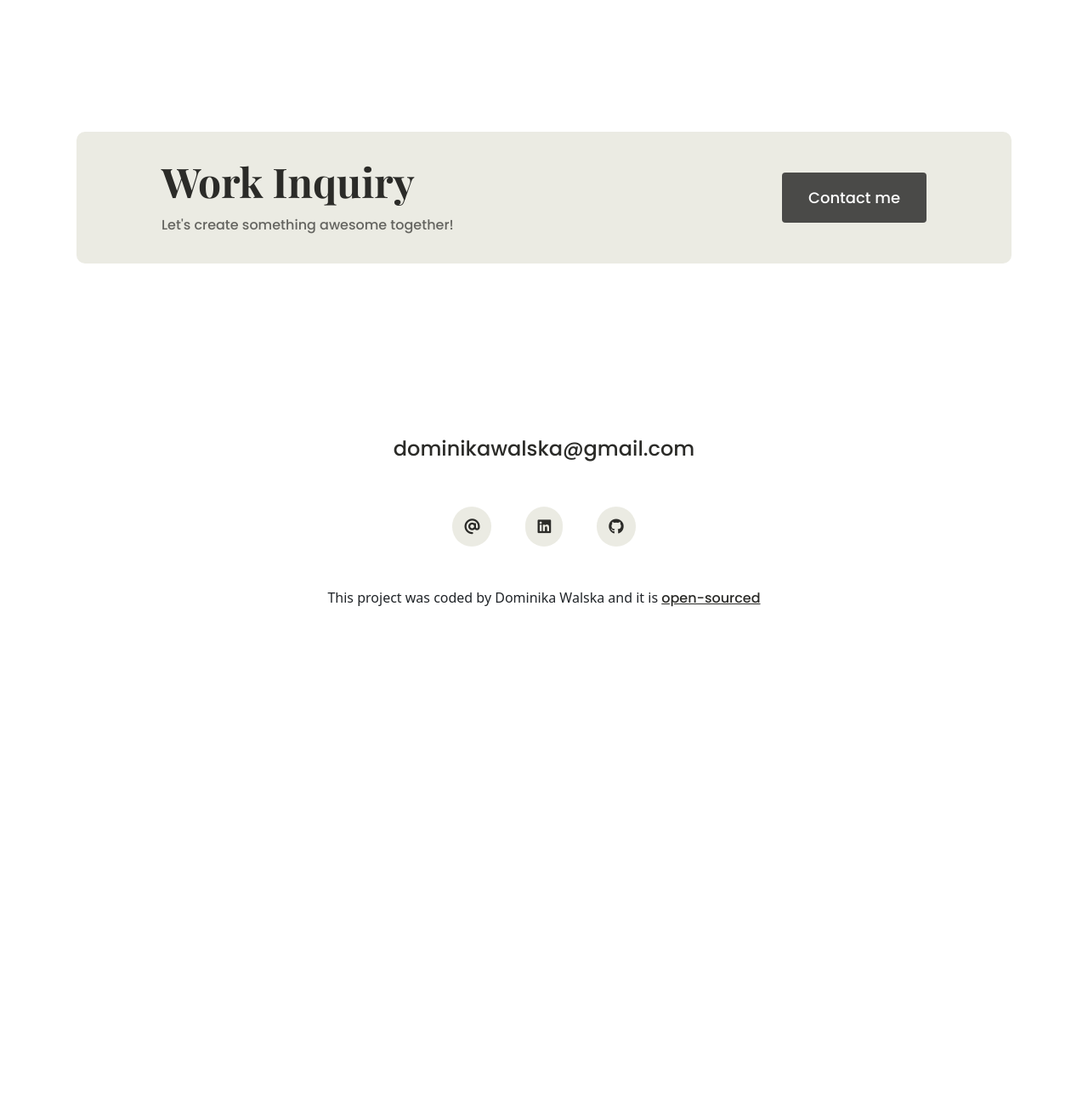
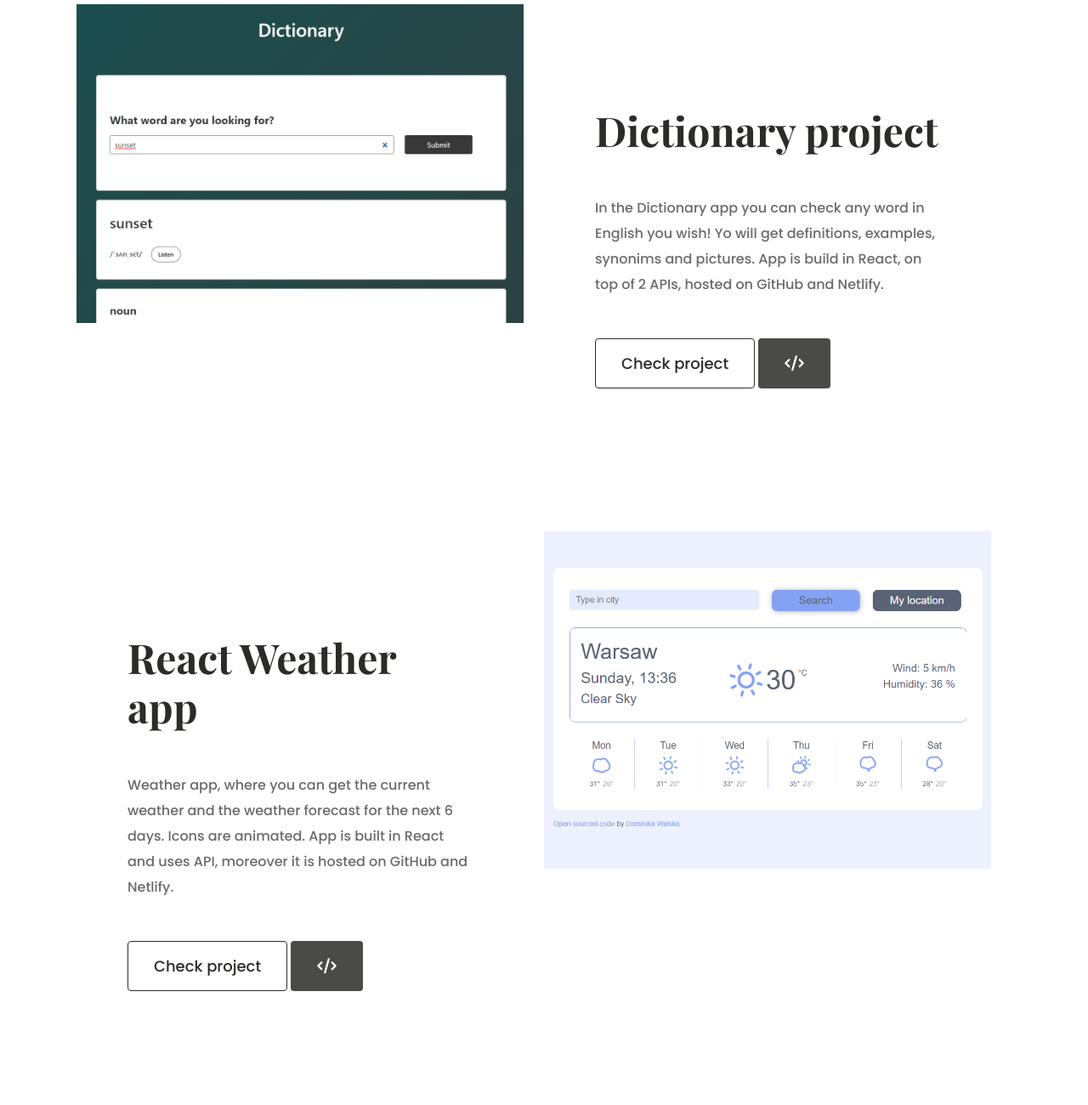
Before and after one commit to dominikawalska/portfolio-project-responsive, a plain HTML site: page work.html in a window 1280 px wide. Shown: the part 1540-2840 px from the top of the page at 85% size. Before the commit the page ends 2316 px from the top, so only its background shows below. Drawn offline with nearby package versions, Linux system fonts and the light colour scheme.

Commit message:
Added 2 projects to "Work"

```diff
--- a/work.html
+++ b/work.html
@@ -96,7 +96,7 @@
             <p class="mb-5">
               Thanks to weather app you can get, in the real time, the current
               weather and the weather forecast for next 5 days. App is built in
-              Vanilla JS, is using APIs and is hosted on GitHub and Netlify.
+              Vanilla JS, is using API and is hosted on GitHub and Netlify.
             </p>
             <a
               href="https://inspiring-fermi-8228f1.netlify.app/"
@@ -118,12 +118,85 @@
 
         <div class="col d-none d-lg-block">
           <a href="https://inspiring-fermi-8228f1.netlify.app/" target="_blank">
-            <img
-              src="/src/weather-project.png"
-              alt="Weather Project"
-              class="img-fluid"
+            <img src="/src/weather.png" alt="Weather Project" class="img-fluid"
           /></a>
         </div>
+
+        <div class="row mb-5">
+          <div class="col d-none d-lg-block">
+            <a
+              href="https://vermillion-basbousa-ebd75e.netlify.app/"
+              title="Dictionary project"
+              target="_blank"
+            >
+              <img
+                src="/src/dictionary.png"
+                alt="Dictionary Project"
+                class="img-fluid"
+            /></a>
+          </div>
+
+          <div class="col">
+            <div class="description-section">
+              <h2 class="mb-5">Dictionary project</h2>
+              <p class="mb-5">
+                In the Dictionary app you can check any word in English you
+                wish! Yo will get definitions, examples, synonims and pictures.
+                App is build in React, on top of 2 APIs, hosted on GitHub and
+                Netlify.
+              </p>
+
+              <a
+                href="https://vermillion-basbousa-ebd75e.netlify.app/"
+                class="btn btn-branding project-button"
+                title="Dictionary project"
+                target="_blank"
+                >Check project</a
+              >
+              <a
+                href="https://github.com/dominikawalska/dictionary-app"
+                class="btn btn-branding main-button"
+                title="GitHub link to weather app"
+                target="_blank"
+              >
+                <i class="fas fa-code"></i>
+              </a>
+            </div>
+          </div>
+        </div>
+ <div class="row mb-5">
+        <div class="col">
+          <div class="description-section">
+            <h2 class="mb-5">React Weather app</h2>
+            <p class="mb-5">
+              Weather app, where you can get the current weather and the weather forecast for the next 6 days. Icons are animated. App is built in
+              React and uses API, moreover it is hosted on GitHub and Netlify.
+            </p>
+            <a
+              href="https://superlative-sable-b95a56.netlify.app/"
+              class="btn btn-branding project-button"
+              title="React weather app"
+              target="_blank"
+              >Check project</a
+            >
+            <a
+              href="https://github.com/dominikawalska/react-weather-app"
+              class="btn btn-branding main-button"
+              title="GitHub link to weather app"
+              target="_blank"
+            >
+              <i class="fas fa-code"></i>
+            </a>
+          </div>
+        </div>
+
+        <div class="col d-none d-lg-block">
+          <a href="https://superlative-sable-b95a56.netlify.app/" target="_blank">
+            <img src="/src/weather-react.png" alt="React weather app" class="img-fluid"
+          /></a>
+        </div>
+
+
       </div>
 
       <footer>
```
Also changed, not shown: index.html (+1 -1 lines).
